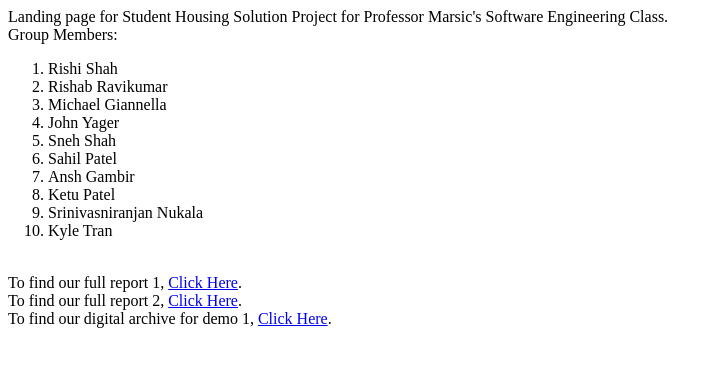
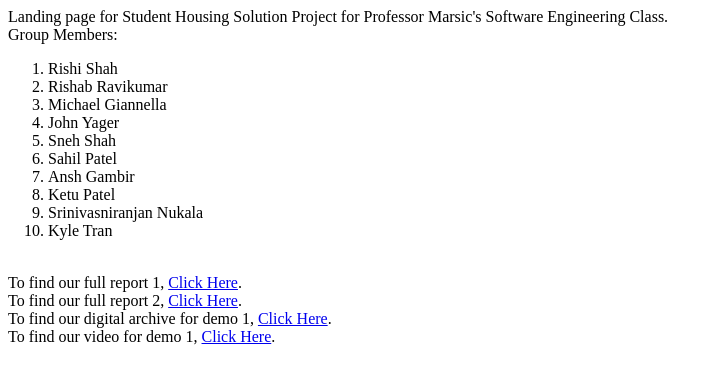
Before and after one commit to mgiannella/StudentHousingSolution-Landing, a plain HTML site: page index.html in a window 1280 px wide. Shown: the whole page, without its empty margins (0-722 px from the left). Drawn offline with Linux system fonts and the light colour scheme.

Commit message:
Update index.html

```diff
--- a/index.html
+++ b/index.html
@@ -25,5 +25,7 @@
   To find our full report 2, <a href="Report2Group8Final.pdf">Click Here</a>.
   <br />
   To find our digital archive for demo 1, <a href="https://drive.google.com/file/d/1tpO2Pk8zExBVDEf0u80gnHB5i19Il8Ax/view?usp=sharing">Click Here</a>.
+  <br />
+  To find our video for demo 1, <a href="https://www.youtube.com/watch?v=o2zjQssJkSA&feature=youtu.be">Click Here</a>.
 </body>
 </html>
```
